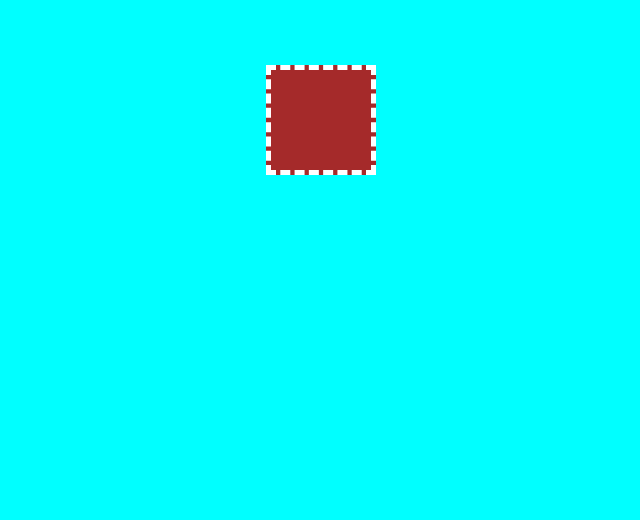
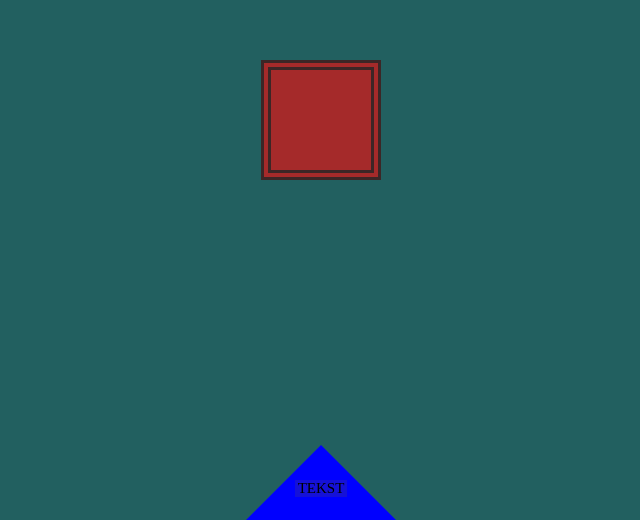
Before and after one commit to pawelb23/moje-nowe-cwiczenia, a plain HTML site: page css-cwiczenia/css-wysrodkowanie/index.html in a window 1280 px wide. Shown: the part 280-800 px from the top of the page, without its empty margins (319-959 px from the left). Drawn offline with Linux system fonts and the light colour scheme.

Commit message:
wyśrodkowanie i trójkąt

```diff
--- a/css-cwiczenia/css-wysrodkowanie/css/style.css
+++ b/css-cwiczenia/css-wysrodkowanie/css/style.css
@@ -1,11 +1,13 @@
 body {
-    background-color: aqua;
+    height: 100vh;
+    width: 100vw;
+    background-color: #226060;
     margin: 0;
 }
 
 div#container {
     background-color: brown;
-    border: 5px dashed white;
+    border: 10px double #3c2626;
     height: 100px;
     width: 100px;
 
@@ -20,6 +22,7 @@ div#container {
 
 
 /*
+
 div.middle {
     position: absolute;
     background-color: black;
@@ -36,3 +39,39 @@ div.middle {
     right: 0;
     margin: auto;
 }
+*/
+
+div.trojkat {
+    position: absolute;
+    bottom: 0;
+    left: 0;
+    right: 0;
+    margin: auto;
+    height: 0;
+    width: 0;
+    border-left: 75px solid transparent;
+    border-right: 75px solid transparent;
+    border-bottom: 75px solid blue;
+    text-align: center;
+}
+
+div.text {
+    background-color: rgba(108, 88, 63, 0.2);
+    padding: 1px;
+    height: 15px;
+    width: 50px;
+    position: absolute;
+    left: 0;
+    right: 0;
+    margin: auto;
+    margin-top: 35px;
+    transform: translateX(-50%);
+    display: flex;
+    align-items: center;
+    justify-content: center;
+}
+
+span {
+    text-transform: uppercase;
+    font-size: 15px;
+}
--- a/css-cwiczenia/css-wysrodkowanie/index.html
+++ b/css-cwiczenia/css-wysrodkowanie/index.html
@@ -12,6 +12,9 @@
     <div id="container">
         <div class="middle"></div>
     </div>
+    <div class="trojkat">
+        <div class="text"><span>tekst</span></div>
+    </div>
 
     <script src="js/main.js"></script>
 </body>
```
